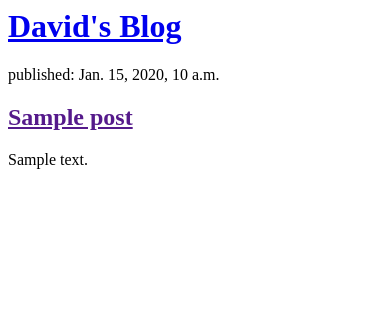
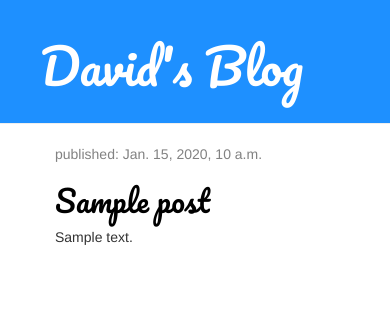
Before and after one commit to d-winch/django-blog, a Django app: page / in a window 390 px wide. Shown: the top 316 px of the page. Run offline with Django 3.2, Linux system fonts and the light colour scheme; tables that the repository leaves empty hold one stand-in row (values such as "Sample post"); some libraries are stand-ins or nearby versions.

Commit message:
Added blog css and styled posts html

```diff
--- /dev/null
+++ b/blog/static/css/blog.css
@@ -0,0 +1,46 @@
+.page-header {
+    background-color: dodgerblue;
+    margin-top: 0;
+    padding: 20px 20px 20px 40px;
+}
+
+.page-header h1, .page-header h1 a, .page-header h1 a:visited, .page-header h1 a:active {
+    color: #ffffff;
+    font-size: 36pt;
+    text-decoration: none;
+}
+
+.content {
+    margin-left: 40px;
+}
+
+h1, h2, h3, h4 {
+    font-family: 'Pacifico', cursive;
+}
+
+.date {
+    color: #828282;
+}
+
+.save {
+    float: right;
+}
+
+.post-form textarea, .post-form input {
+    width: 100%;
+}
+
+.top-menu, .top-menu:hover, .top-menu:visited {
+    color: #ffffff;
+    float: right;
+    font-size: 26pt;
+    margin-right: 20px;
+}
+
+.post {
+    margin-bottom: 70px;
+}
+
+.post h2 a, .post h2 a:visited {
+    color: #000000;
+}
--- a/blog/templates/blog/post_list.html
+++ b/blog/templates/blog/post_list.html
@@ -1,19 +1,34 @@
+{% load static %}
 <html>
     <head>
         <title>David's blog</title>
+
+        <link rel="stylesheet" href="//maxcdn.bootstrapcdn.com/bootstrap/3.2.0/css/bootstrap.min.css">
+        <link rel="stylesheet" href="//maxcdn.bootstrapcdn.com/bootstrap/3.2.0/css/bootstrap-theme.min.css">
+        <link href="https://fonts.googleapis.com/css?family=Pacifico&display=swap" rel="stylesheet">
+        <link rel="stylesheet" href="{% static 'css/blog.css' %}">
+
     </head>
     <body>
-        <div>
+        <div class="page-header">
             <h1><a href="/">David's Blog</a></h1>
+        </div class="page-header">
+
+        <div class="content container">
+            <div class="row">
+                <div class="col-md-8">
+                    {% for post in posts %}
+                        <div class="post">
+                            <div class="date">
+                                <p>published: {{ post.published_date }}</p>
+                            </div>
+                            <h2><a href="">{{ post.title }}</a></h2>
+                            <p>{{ post.text|linebreaksbr }}</p>
+                        </div>
+                    {% endfor %}
+                </div>
+            </div>
         </div>
-
-        {% for post in posts %}
-            <div>
-                <p>published: {{ post.published_date }}</p>
-                <h2><a href="">{{ post.title }}</a></h2>
-                <p>{{ post.text|linebreaksbr }}</p>
-            </div>
-        {% endfor %}
 
     </body>
 </html>
--- a/djangogirls/settings.py
+++ b/djangogirls/settings.py
@@ -119,4 +119,8 @@ USE_TZ = True
 # https://docs.djangoproject.com/en/3.0/howto/static-files/
 
 STATIC_URL = '/static/'
-STATIC_ROOT = os.path.join(BASE_DIR, 'static')
+#STATIC_ROOT = os.path.join(BASE_DIR, 'static')
+
+STATICFILES_DIRS = [
+    os.path.join(BASE_DIR, "static"),
+]
```
